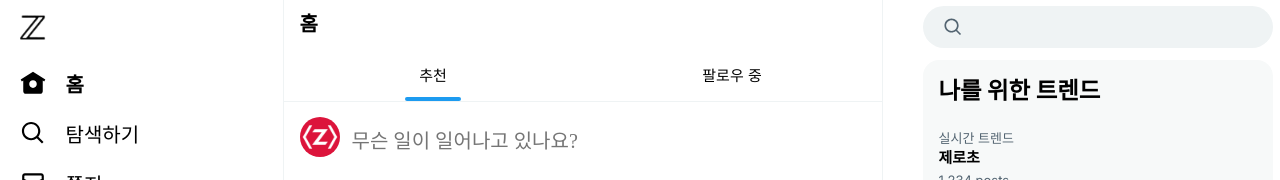
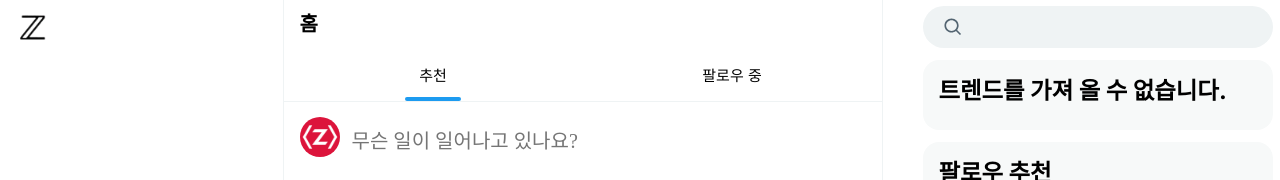
Before and after one commit to minjae2271/next14-sns, a Next.js app in the folder front/: page /home in a window 1280 px wide. Shown: the top 180 px of the page. Built offline with nearby package versions, Linux system fonts and the light colour scheme; no server answers.

Commit message:
react-query

```diff
--- a/front/src/app/(afterLogin)/_component/TrendSection.tsx
+++ b/front/src/app/(afterLogin)/_component/TrendSection.tsx
@@ -3,10 +3,15 @@
 import styles from './trendSection.module.css';
 import Trend from './Trend';
 import { usePathname } from 'next/navigation';
+import { useSession } from 'next-auth/react';
 
 export default function TrendSection() {
     const pathname = usePathname(); // /부터 ?까지
+    const { data } = useSession();
+
     if(pathname === '/explore') return null;
+
+    if ( data?.user) {
         return (
             <div className={styles.trendBg}>
                 <div className={styles.trend}>
@@ -21,3 +26,11 @@
             </div>
         )
     }
+    return (
+        <div className={styles.trendBg}>
+            <div className={styles.trend}>
+                <h3>트렌드를 가져 올 수 없습니다.</h3>
+            </div>
+        </div>
+    )
+}
--- a/front/src/app/(afterLogin)/layout.tsx
+++ b/front/src/app/(afterLogin)/layout.tsx
@@ -8,25 +8,27 @@
 import TrendSection from "./_component/TrendSection";
 import FollowRecommend from './_component/FollowRecommend';
 import RightSearchZone from './_component/RIghtSearchZone';
+import { auth } from '@/auth';
 
-export default function AfterLoginLayout({
+export default async function AfterLoginLayout({
   children, modal
 }: {
   children: ReactNode;
   modal: ReactNode;
 }) {
+  const session = await auth();
   return (
     <div className={styles.container}>
       <header className={styles.leftSectionWrapper}>
         {/* leftwrapper */}
         <section className={styles.leftSection}>
           <div className={styles.leftSectionFixed}>
-            <Link className={styles.logo} href="/home">
+            <Link className={styles.logo} href={session?.user? "/home" : '/'}>
                 <div className={styles.logoPill}>
                     <Image src={ZLogo} alt="logo" width={40} height={40}/>
                 </div>
             </Link>
-            <nav>
+            {session && <><nav>
               <ul>
                 <NavMenu />
               </ul>
@@ -34,8 +36,8 @@
                 <span>게시하기</span>
                 <svg viewBox="0 0 24 24" aria-hidden="true" className="r-jwli3a r-4qtqp9 r-yyyyoo r-1472mwg r-dnmrzs r-bnwqim r-1plcrui r-lrvibr r-lrsllp"><g><path d="M23 3c-6.62-.1-10.38 2.421-13.05 6.03C7.29 12.61 6 17.331 6 22h2c0-1.007.07-2.012.19-3H12c4.1 0 7.48-3.082 7.94-7.054C22.79 10.147 23.17 6.359 23 3zm-7 8h-1.5v2H16c.63-.016 1.2-.08 1.72-.188C16.95 15.24 14.68 17 12 17H8.55c.57-2.512 1.57-4.851 3-6.78 2.16-2.912 5.29-4.911 9.45-5.187C20.95 8.079 19.9 11 16 11zM4 9V6H1V4h3V1h2v3h3v2H6v3H4z"></path></g></svg>
               </Link>
-            </nav>
-            <LogoutButton />
+              </nav>
+            <LogoutButton /></>}
           </div>
         </section>
       </header>
```
Also changed, not shown: front/src/middleware.ts (+10 -1 lines). Lines whose indentation alone changed are shown as unchanged.
